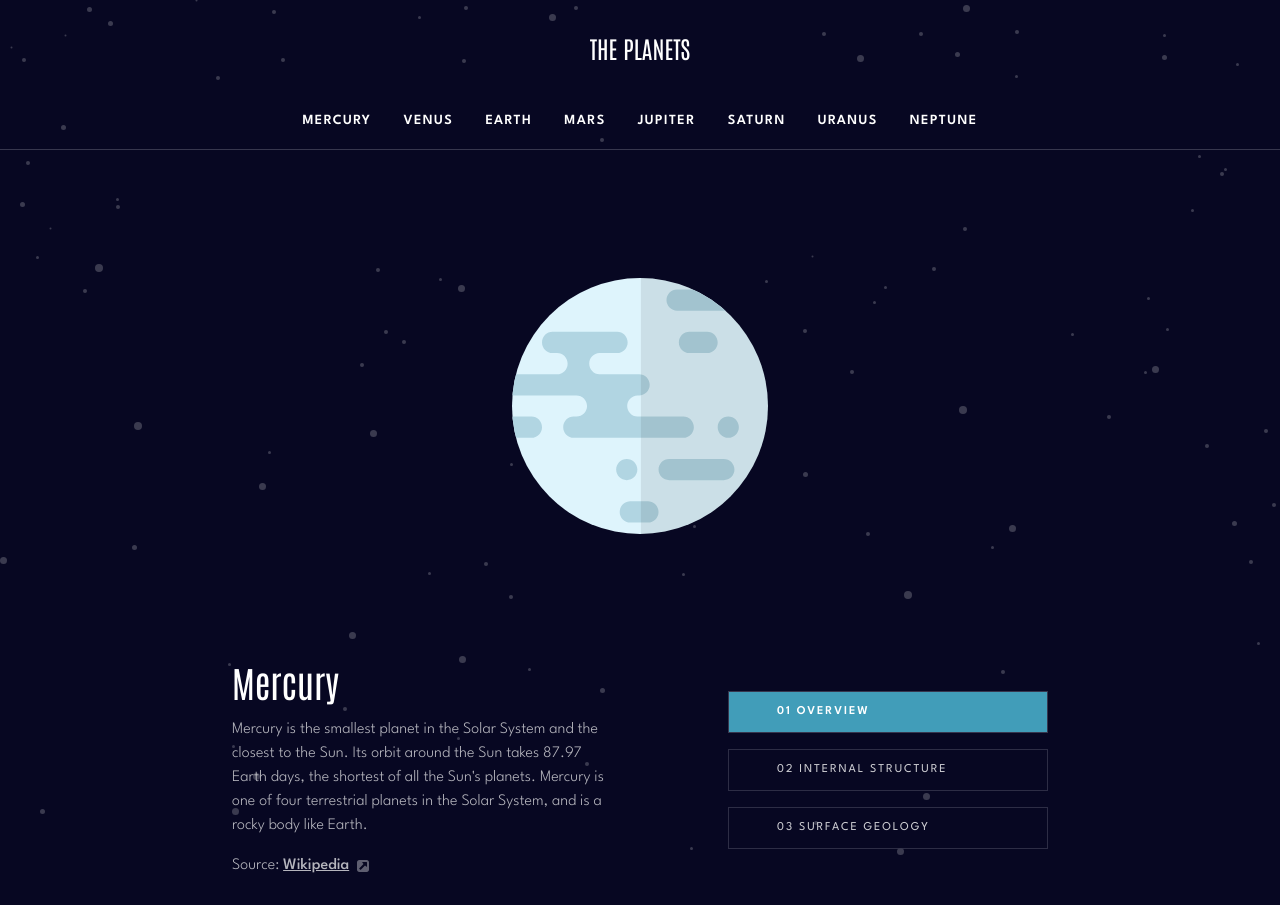
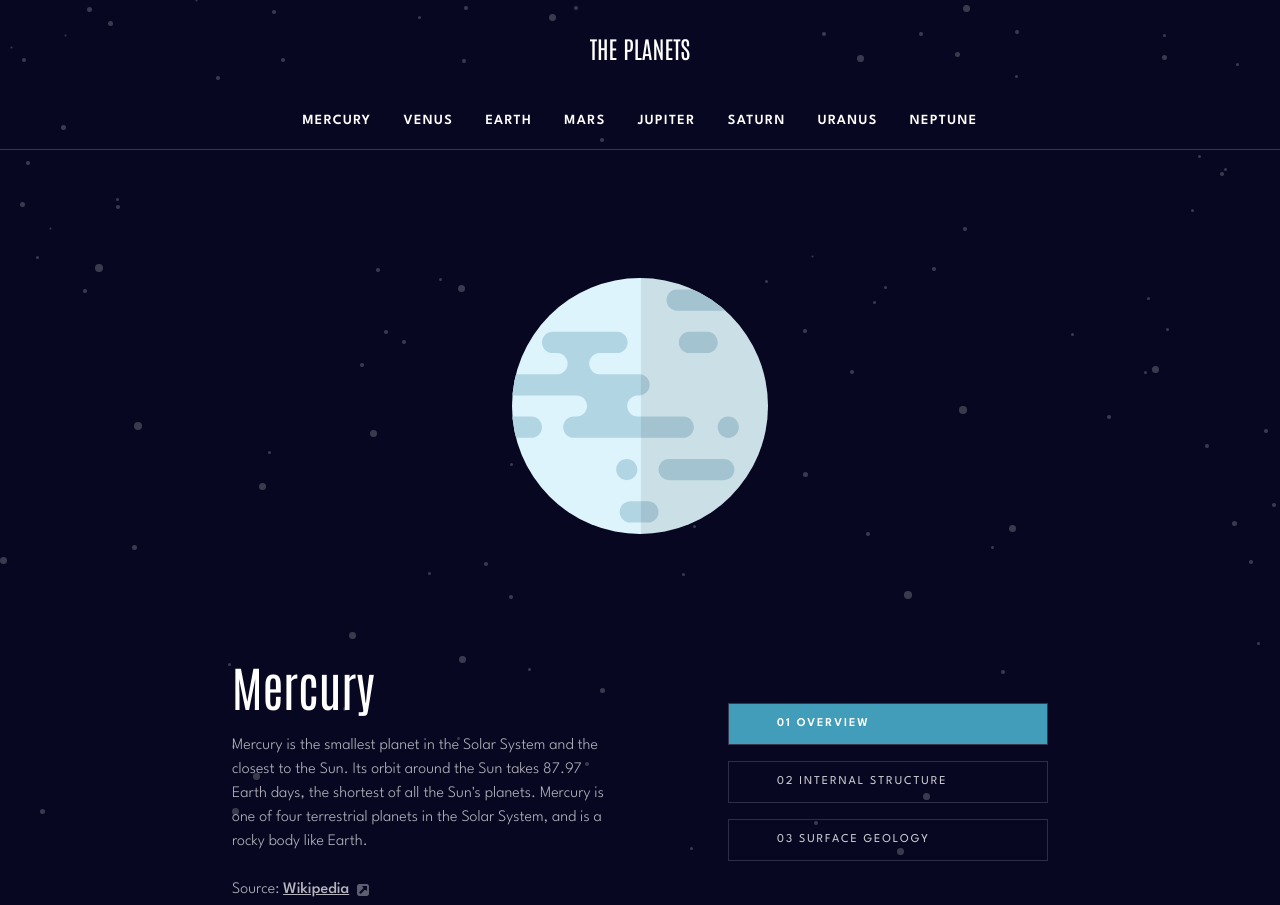
Before and after one commit to jjalbuenacabuyao/planet-facts, a Next.js app: page / in a window 1280 px wide. Shown: the top 905 px of the page. Built offline with nearby package versions, Linux system fonts and the light colour scheme.

Commit message:
larger font-size

```diff
--- a/src/app/components/PlanetDescription.tsx
+++ b/src/app/components/PlanetDescription.tsx
@@ -14,8 +14,8 @@ const PlanetDescription = () => {
   const { name, overview, structure, geology } = planet;
 
   return (
-    <div className="text-center px-6 flex flex-col gap-4 md:text-left md:col-start-1 md:row-start-2 md:pl-10">
-      <h1 className={`${antonio.className} text-4xl`}>{name}</h1>
+    <div className="text-center px-6 flex flex-col gap-4 md:text-left md:col-start-1 md:row-start-2 md:pl-10 md:gap-6">
+      <h1 className={`${antonio.className} text-4xl md:text-5xl`}>{name}</h1>
       <p className="opacity-70 font-light">
         {activeTab === "Overview"
           ? overview.content
```
